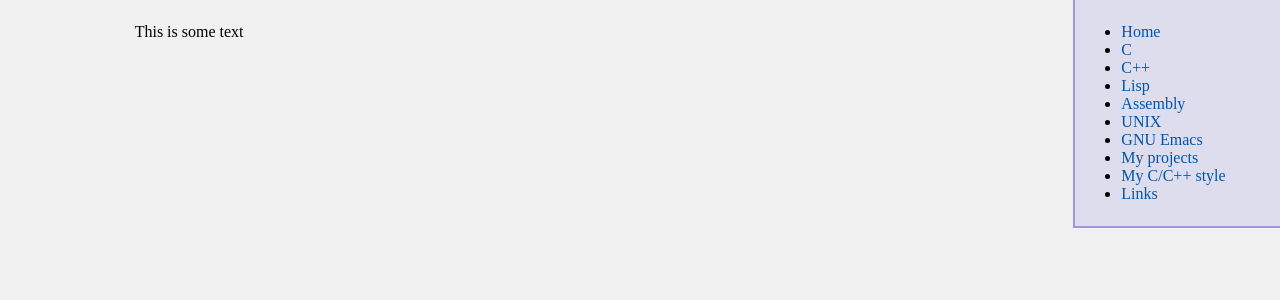
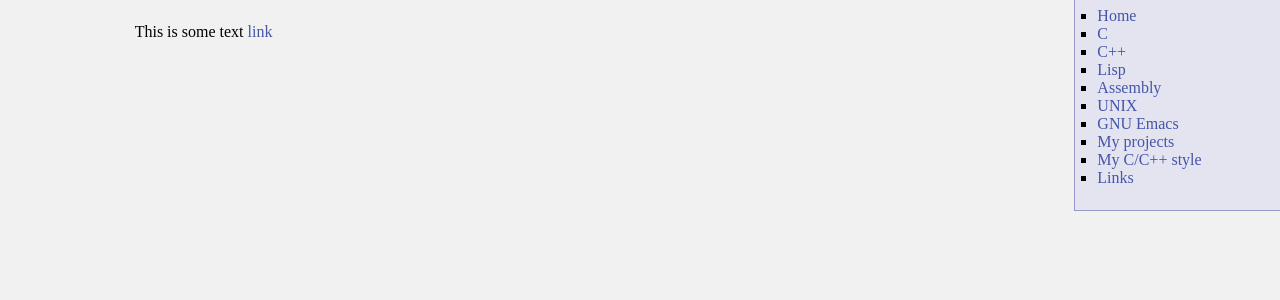
Before and after one commit to JozanLeClerc/joe-www, a PHP site: page / in a window 1280 px wide. Shown: the part 42-342 px from the top of the page. Run offline with PHP 8.4, Linux system fonts and the light colour scheme.

Commit message:
Very nice looking home page

```diff
--- a/css/site.css
+++ b/css/site.css
@@ -27,25 +27,25 @@ a {
 }
 
 a:link {
-	color: #05a;
+	color: #45a;
 	background-color: transparent;
 	text-decoration: none;
 }
 
 a:visited {
-	color: #05a;
+	color: #45a;
 	background-color: transparent;
 	text-decoration: none;
 }
 
 a:hover {
-	color: #0af;
+	color: #48f;
 	background-color: transparent;
 	text-decoration: none;
 }
 
 a:active {
-	color: #0af;
+	color: #48f;
 	background-color: transparent;
 	border: 0pt;
 	margin: 0pt;
@@ -53,13 +53,22 @@ a:active {
 
 div.sidebar {
 	float: right;
-	background-color: #dde;
-	border-left: 2pt solid #99D;
-	border-bottom: 2pt solid #99D;
+	background-color: #e4e4f0;
+	border-left: 1pt solid #99c;
+	border-bottom: 1pt solid #99c;
 	margin-left: 2em;
 	margin-bottom: 1em;
 	min-width: 15%;
 	padding: 5pt;
+}
+
+div.sidebar li {
+	display: list-item;
+	list-style: square;
+}
+div.sidebar ul {
+	padding: 0pt 0pt 0pt 1em;
+	margin: 0 0 1em;
 }
 
 div.body-content {
--- a/index.html
+++ b/index.html
@@ -45,6 +45,7 @@
 	<div class="body-content">
 	  <p>
 		This is some text
+		<a href="">link</a>
 	  </p>
 	</div>
   </body>
```
